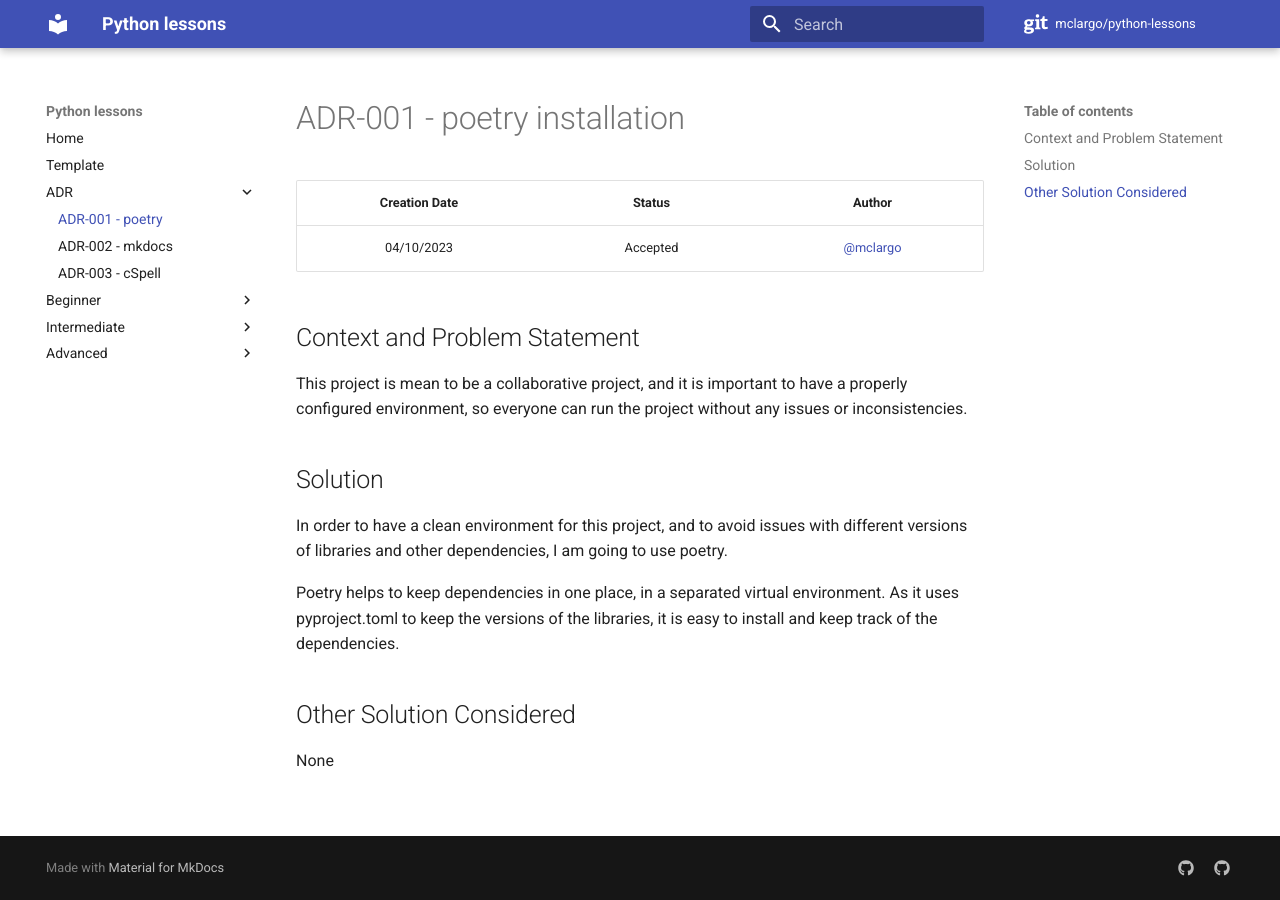
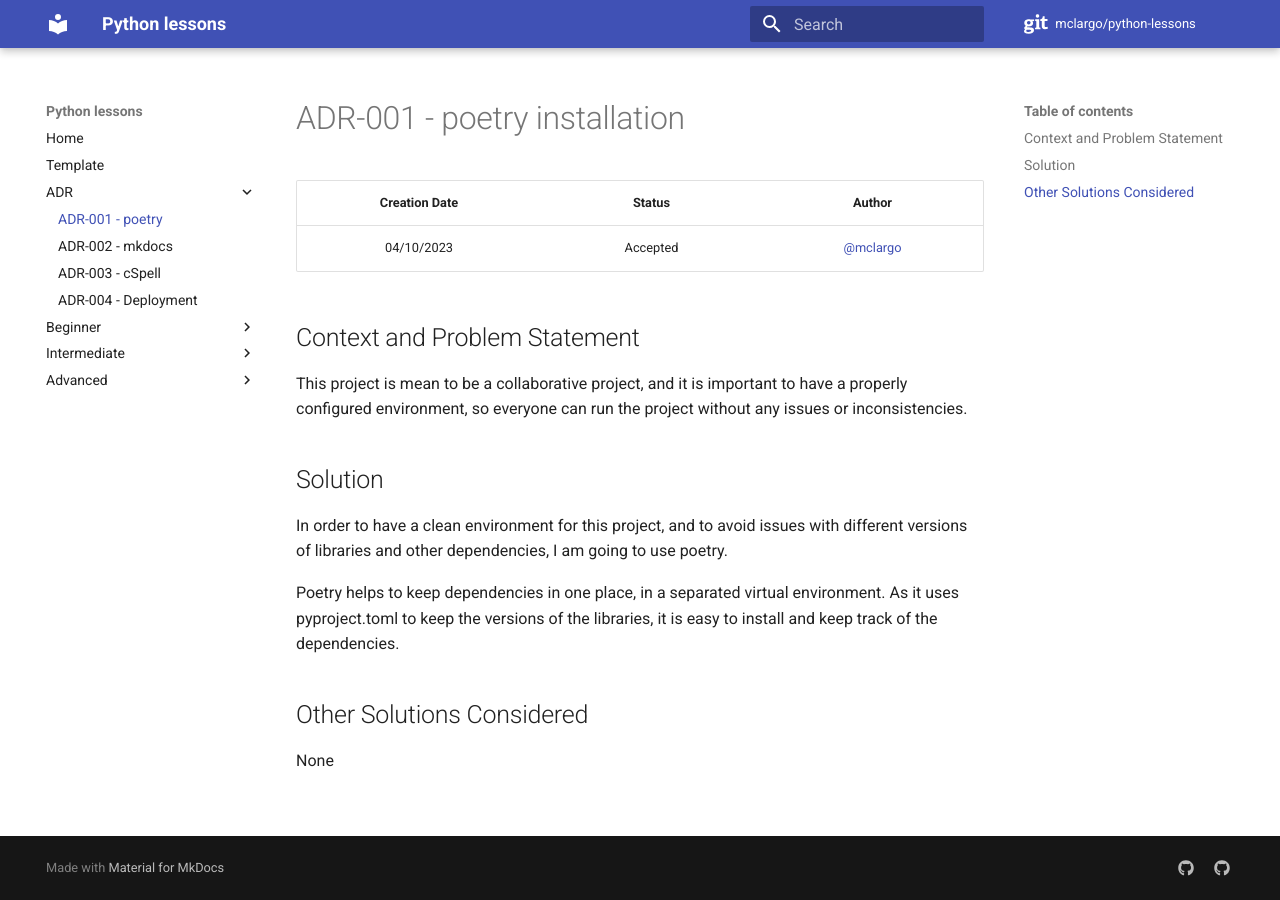
Before and after one commit to McLargo/python-lessons, an MkDocs documentation site: the page built from docs/adr/001-poetry.md, in a window 1280 px wide. Built offline with MkDocs 1.6.1 and Material for MkDocs 9.7.7, drawn with Linux system fonts in a browser that asks for light colours; comment, search, counter and statistics services are not loaded.

Commit message:
New ADR for CI/CD Deployment (#26)
Set github action workflow to deploy automatically documentation to
github pages
New make command to deploy manually from local

```diff
--- a/docs/adr/001-poetry.md
+++ b/docs/adr/001-poetry.md
@@ -19,6 +19,6 @@
 environment. As it uses pyproject.toml to keep the versions of the libraries, it
 is easy to install and keep track of the dependencies.
 
-## Other Solution Considered
+## Other Solutions Considered
 
 None
--- a/mkdocs.yml
+++ b/mkdocs.yml
@@ -39,11 +39,13 @@
 plugins:
   - git-revision-date-localized:
       enable_creation_date: true
+      enabled: !ENV [CI, false]
   - search
   - mkdocstrings:
       default_handler: python
       handlers:
         python:
+          paths: [src]
           options:
             show_root_heading: true
             show_source: true
@@ -58,6 +60,7 @@
     - "ADR-001 - poetry": adr/001-poetry.md
     - "ADR-002 - mkdocs": adr/002-mkdocs.md
     - "ADR-003 - cSpell": adr/003-spelling.md
+    - "ADR-004 - Deployment": adr/004-deployment.md
   - Beginner:
     - "Check is instance": beginner/check_is_instance.md
     - "Classes and objects": beginner/classes_and_objects.md
```
Also changed, not shown: README.md (+1 -0 lines), docs/adr/002-mkdocs.md (+1 -1 lines), docs/adr/003-spelling.md (+1 -1 lines), docs/adr/004-deployment.md (added, +35 -0 lines), 2 other files.
